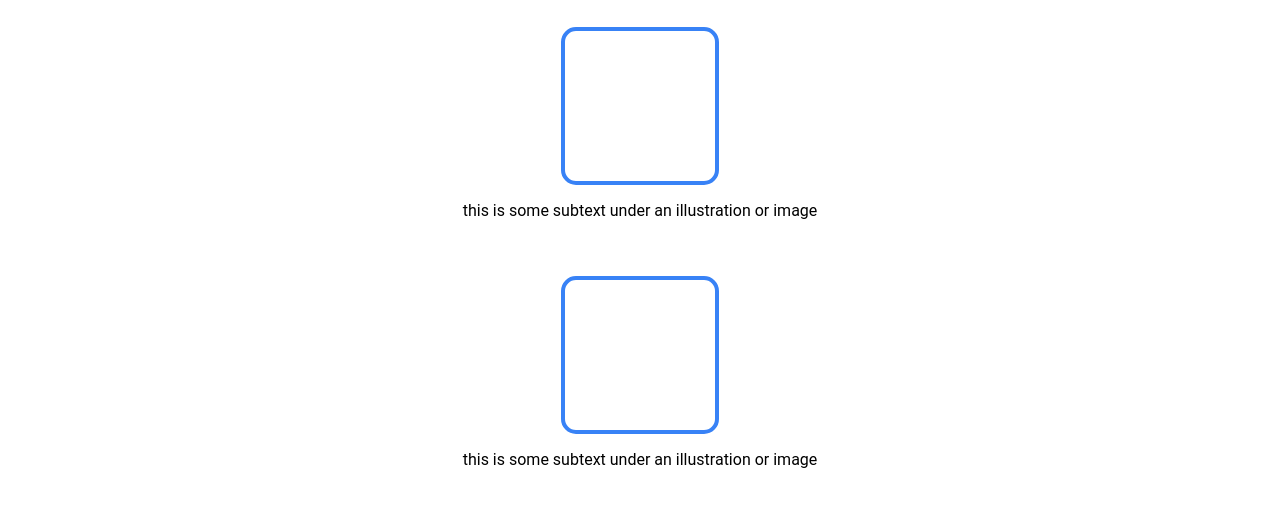
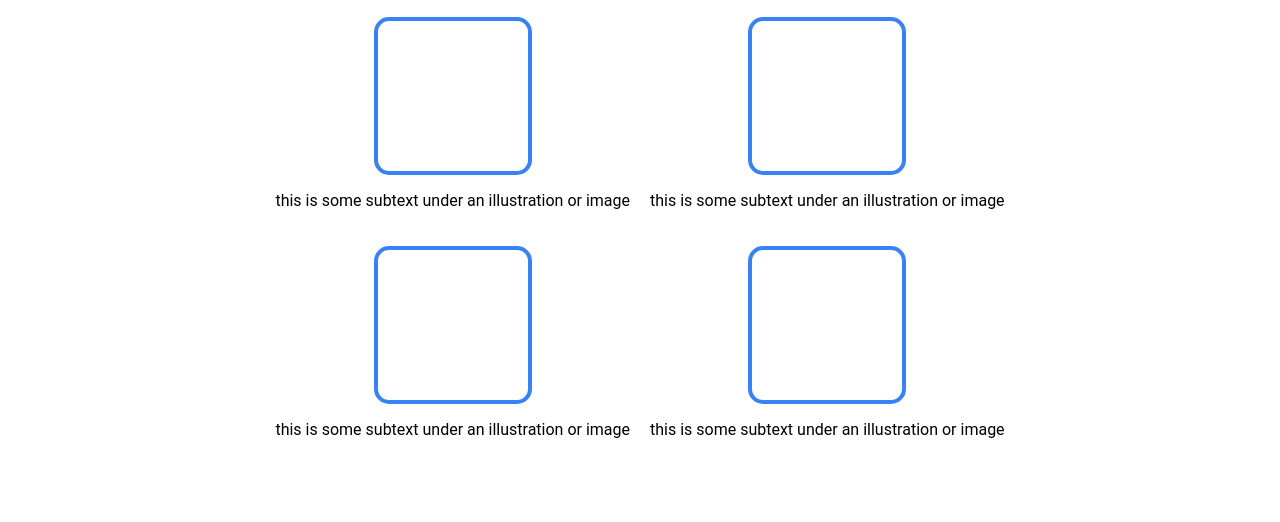
Before and after one commit to scottwatanuki/landing-page, a plain HTML site: page index.html in a window 1280 px wide. Shown: the part 698-1220 px from the top of the page. Drawn offline with Linux system fonts and the light colour scheme.

Commit message:
Update CSS for information section to fit four boxes in full size window

```diff
--- a/style.css
+++ b/style.css
@@ -120,12 +120,12 @@ li {
     display: flex;
     flex-direction: column;
     align-items: center;
-    padding: 20px 100px;
+    padding: 20px 50px;
     height: auto;
     justify-content: center;
     align-content: center;
     text-align: center;
-    margin: 50px 150px;
+    margin: 50px;
 }
 
 .information-header {
@@ -140,7 +140,6 @@ li {
 .information-container {
     display: flex;
     flex-direction: row;
-    margin-bottom: 20px;
     flex-wrap: wrap;
     justify-content: center;
     align-content: center;
@@ -149,7 +148,7 @@ li {
 .group {
     display: flex;
     flex-direction: column;
-    margin: 20px;
+    margin: 10px;
     justify-content: space-between;
     align-items: center;
     align-content: center;
```
